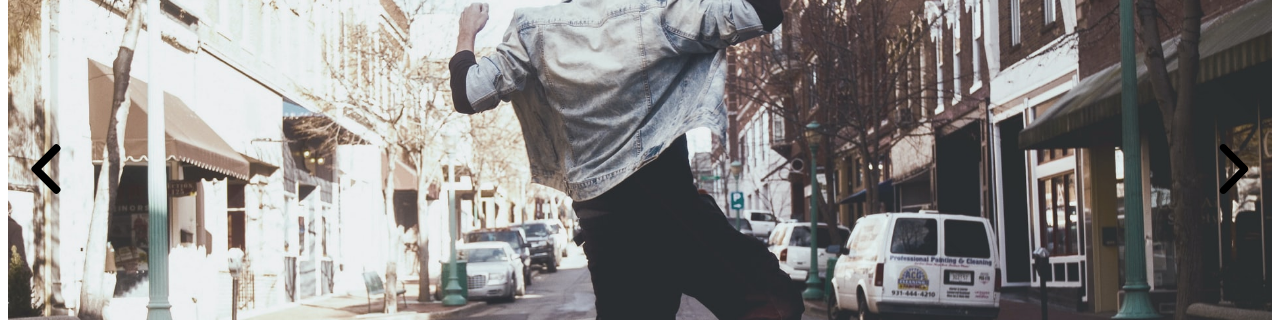
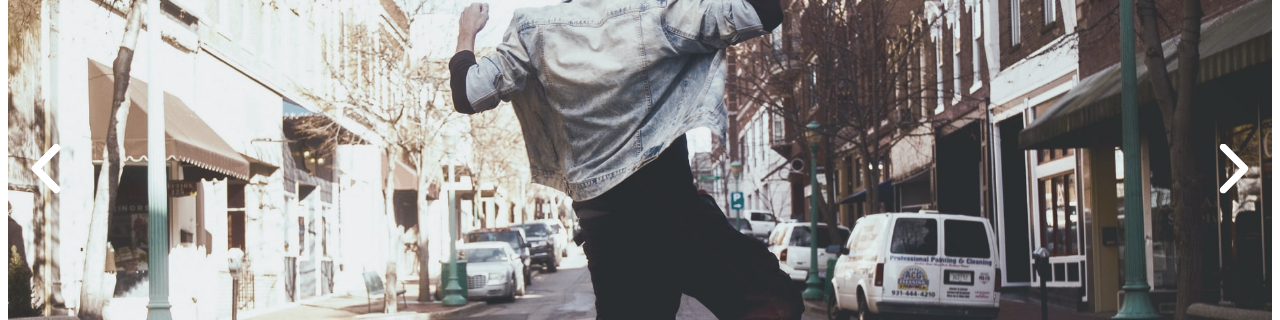
Before and after one commit to DaliaAbuSoud/Carousel, a plain HTML site: page index.html in a window 1280 px wide. Shown: the part 138-458 px from the top of the page. Drawn offline with Linux system fonts and the light colour scheme.

Commit message:
More CSS

```diff
--- a/index.html
+++ b/index.html
@@ -76,10 +76,10 @@
                 </ul>
             </div>
             <button class="carousel-button carousel-button-left">
-                <img src="./Assets/Arrow-left.svg" alt="" />
+                <img src="./Assets/left-arrow.svg" alt="" />
             </button>
             <button class="carousel-button carousel-button-right">
-                <img src="./Assets/Arrow-right.svg" alt="" />
+                <img src="./Assets/right-arrow.svg" alt="" />
             </button>
             <div class="carousel-nav">
                 <button class="carousel-indicator current-slide"></button>
--- a/styles.css
+++ b/styles.css
@@ -36,7 +36,6 @@
 .carousel-button {
     position: absolute;
     top: 50%;
-    height: 200px;
     transform: translateY(-50%);
     background-color: transparent;
     cursor: pointer;
```
Also changed, not shown: Assets/Arrow-left.svg (deleted), Assets/Arrow-right.svg (deleted), Assets/left-arrow.svg (added), Assets/right-arrow.svg (added).
